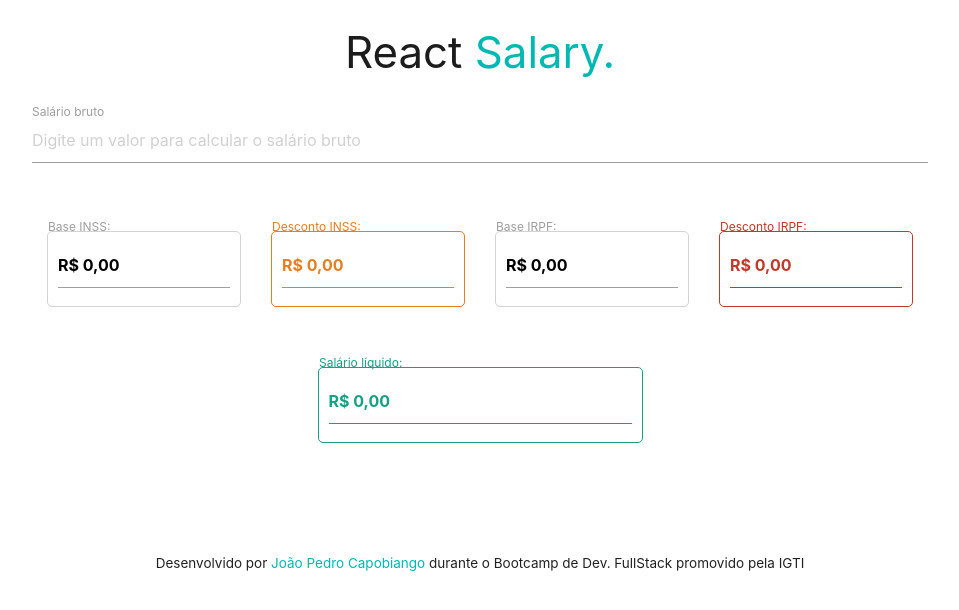
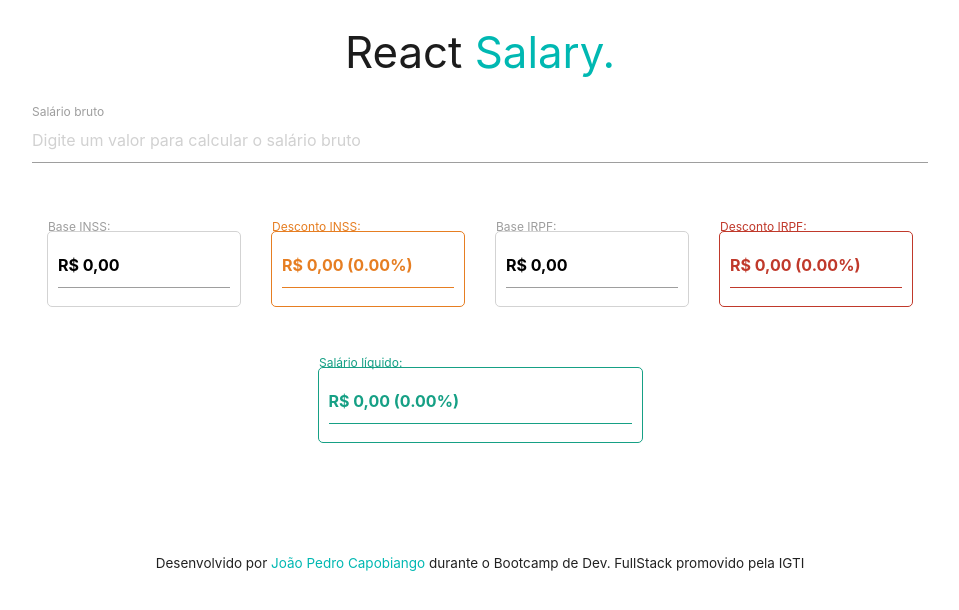
Before and after one commit to joao-pedro213/React-Salary, a React (Create React App) app: page / in a window 1280 px wide. Shown: the top 610 px of the page, without its empty margins (160-1119 px from the left). Built offline with nearby package versions, Linux system fonts and the light colour scheme.

Commit message:
Adicionando o valor percentual dos inputs de desconto e salário líquido.

```diff
--- a/src/App.js
+++ b/src/App.js
@@ -65,7 +65,6 @@ export default class App extends Component {
 
   render() {
     const {
-      fullSalary,
       baseINSS,
       baseIRPF,
       discountINSS,
@@ -86,6 +85,7 @@ export default class App extends Component {
           />
           <ReadOnlyInput
             textColor={'#e67e22'}
+            percentageValue={progDiscountINSS}
             value={numberFormat(discountINSS)}
             inputLabel={'Desconto INSS:'}
           />
@@ -95,6 +95,7 @@ export default class App extends Component {
           />
           <ReadOnlyInput
             textColor={'#c0392b'}
+            percentageValue={progDiscountIRPF}
             value={numberFormat(discountIRPF)}
             inputLabel={'Desconto IRPF:'}
           />
@@ -102,6 +103,7 @@ export default class App extends Component {
         <div style={styles.flexRow}>
           <ReadOnlyInput
             textColor={'#16a085'}
+            percentageValue={progNetSalary}
             value={numberFormat(netSalary)}
             inputLabel={'Salário líquido:'}
           />
--- a/src/components/readOnlyInput/ReadOnlyInput.js
+++ b/src/components/readOnlyInput/ReadOnlyInput.js
@@ -3,7 +3,7 @@ import css from './readOnlyInput.module.css';
 
 export default class ReadOnlyInput extends Component {
   render() {
-    const { inputLabel, value, textColor } = this.props;
+    const { inputLabel, value, textColor, percentageValue } = this.props;
     return (
       <div
         style={{ borderColor: textColor }}
@@ -15,7 +15,11 @@ export default class ReadOnlyInput extends Component {
             fontWeight: 'bold',
             borderColor: textColor,
           }}
-          value={value}
+          value={
+            typeof percentageValue === 'undefined'
+              ? value
+              : `${value} (${percentageValue.toFixed(2)}%)`
+          }
           type="text"
           readOnly
         />
```
